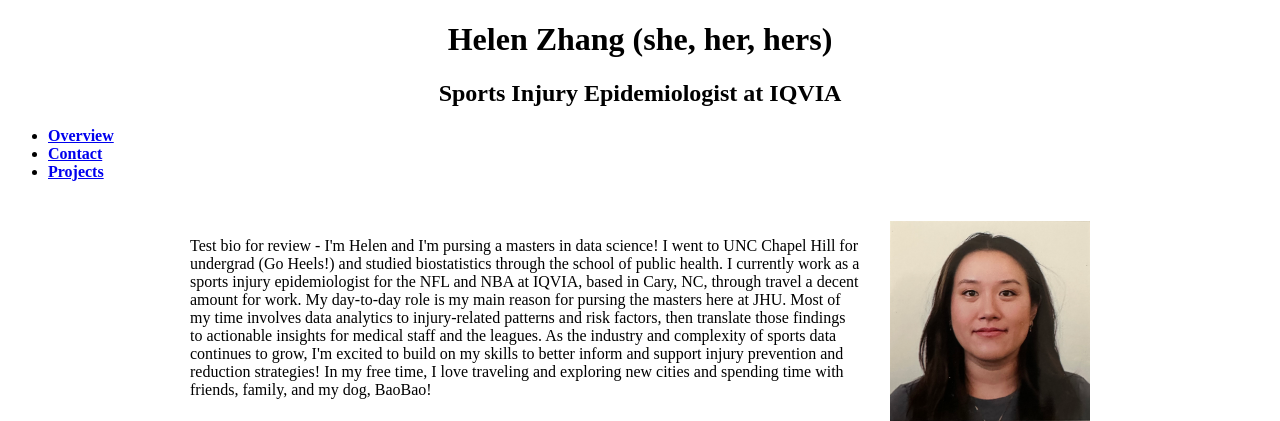
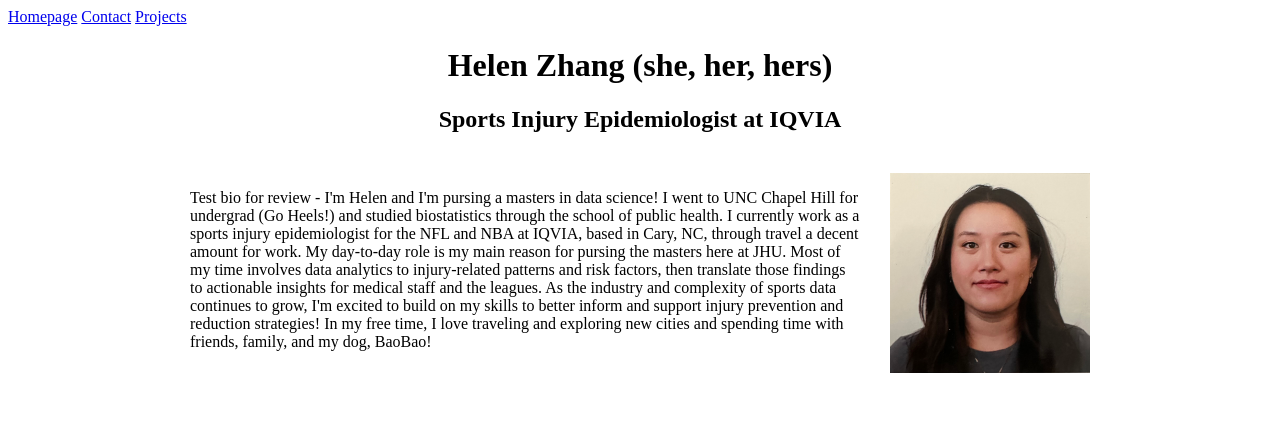
Before and after one commit to hkzhang08/jhu_software_concepts, a Flask app: page / in a window 1280 px wide. Shown: the top 421 px of the page. Run offline with Flask 3, Linux system fonts and the light colour scheme.

Commit message:
Saving updates to header for now

```diff
--- a/Module_1/templates/homepage.html
+++ b/Module_1/templates/homepage.html
@@ -17,16 +17,14 @@
     </style>
 </head>
 <body>
+    <nav class="top-nav">
+        <a href="{{ url_for('homepage') }}">Homepage</a>
+        <a href="{{ url_for('contact') }}">Contact</a>
+        <a href="{{ url_for('projects') }}">Projects</a>
+    </nav>
+
     <h1 style="text-align:center;">Helen Zhang (she, her, hers)</h1>
     <h2 style="text-align:center;">Sports Injury Epidemiologist at IQVIA</h2>
-
-    <strong><nav>
-        <ul class="menu">
-            <li><a href="{{ url_for('homepage')}}">Overview</a></li>
-            <li><a href="{{ url_for('contact')}}">Contact</a></li>
-            <li><a href="{{ url_for('projects')}}">Projects</a></li>
-        </ul>
-    </nav></strong>
 
     <div class="container">
         <div class="bio">
--- a/Module_1/templates/projects.html
+++ b/Module_1/templates/projects.html
@@ -5,6 +5,11 @@
     <title>Projects</title>
 </head>
 <body>
+    <nav class="top-nav">
+        <a href="{{ url_for('homepage') }}">Homepage</a>
+        <a href="{{ url_for('contact') }}">Contact</a>
+        <a href="{{ url_for('projects') }}">Projects</a>
+    </nav>
 
     <h1>Projects</h1>
 
```
Also changed, not shown: Module_1/templates/contact.html (+7 -0 lines).
